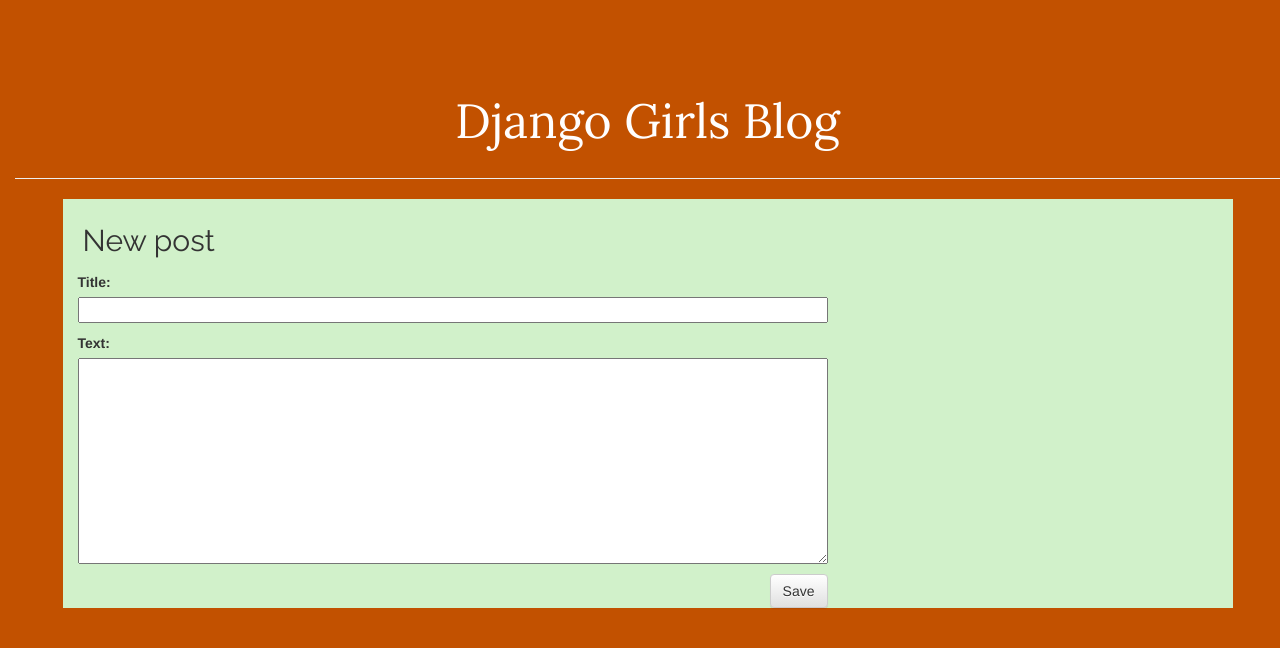
After one commit to Senkuprogrammeuse/DjangoGirls-My-first-Blog, a Django app: page /post/new/ in a window 1280 px wide. The commit adds this page. Shown: the top 648 px of the page. Run offline with Django 3.2, Linux system fonts and the light colour scheme; some libraries are stand-ins or nearby versions.

Commit message:
ahora se puede editar y agregar desde la pagina

```diff
--- /dev/null
+++ b/blog/forms.py
@@ -0,0 +1,9 @@
+from django import forms
+
+from .models import Post
+
+class PostForm(forms.ModelForm):
+
+    class Meta:
+        model = Post
+        fields = ('title', 'text',)
--- a/blog/static/css/blog.css
+++ b/blog/static/css/blog.css
@@ -37,7 +37,7 @@
 
 .date {
     color: #828282;
-    text-align: center;
+    text-align: right;
 }
 
 .save {
--- a/blog/templates/blog/base.html
+++ b/blog/templates/blog/base.html
@@ -12,6 +12,9 @@
     </head>
     <body>
         <div class="page-header">
+            {% if user.is_authenticated %}
+                <a href="{% url 'post_new' %}" class="top-menu"><span class="glyphicon glyphicon-plus"></span></a>
+            {% endif %}
             <h1><a href="/">Django Girls Blog</a></h1>
         </div>
         <div class="content container">
--- a/blog/templates/blog/post_detail.html
+++ b/blog/templates/blog/post_detail.html
@@ -7,6 +7,9 @@
                 {{ post.published_date }}
             </div>
         {% endif %}
+        {% if user.is_authenticated %}
+            <a class="btn btn-default" href="{% url 'post_edit' pk=post.pk %}"><span class="glyphicon glyphicon-pencil"></span></a>
+        {% endif %}
         <div class="postito">
             <h2>{{ post.title }}</h2>
             <p>{{ post.text|linebreaksbr }}</p>
--- /dev/null
+++ b/blog/templates/blog/post_edit.html
@@ -0,0 +1,9 @@
+{% extends 'blog/base.html' %}
+
+{% block content %}
+    <h2>New post</h2>
+    <form method="POST" class="post-form">{% csrf_token %}
+        {{ form.as_p }}
+        <button type="submit" class="save btn btn-default">Save</button>
+    </form>
+{% endblock %}
--- a/blog/urls.py
+++ b/blog/urls.py
@@ -4,4 +4,7 @@
 urlpatterns =[
     path('',views.post_list, name='post_list'),
     path('post/<int:pk>/', views.post_detail, name='post_detail'),
+    path('post/new/', views.post_new, name='post_new'),
+    path('post/<int:pk>/edit/', views.post_edit, name='post_edit'),
+
 ]
--- a/blog/views.py
+++ b/blog/views.py
@@ -2,6 +2,9 @@
 from .models import Post
 from django.utils import timezone
 from django.shortcuts import render, get_object_or_404
+from .forms import PostForm
+from django.shortcuts import redirect
+
 
 # Create your views here.
 def post_list(request):
@@ -10,3 +13,28 @@
 def post_detail(request, pk):
     post = get_object_or_404(Post, pk=pk)
     return render(request, 'blog/post_detail.html', {'post': post})
+def post_new(request):
+    if request.method == "POST":
+        form = PostForm(request.POST)
+        if form.is_valid():
+            post = form.save(commit=False)
+            post.author = request.user
+            post.published_date = timezone.now()
+            post.save()
+            return redirect('post_detail', pk=post.pk)
+    else:
+        form = PostForm()
+    return render(request, 'blog/post_edit.html', {'form': form})
+def post_edit(request, pk):
+    post = get_object_or_404(Post, pk=pk)
+    if request.method == "POST":
+        form = PostForm(request.POST, instance=post)
+        if form.is_valid():
+            post = form.save(commit=False)
+            post.author = request.user
+            post.published_date = timezone.now()
+            post.save()
+            return redirect('post_detail', pk=post.pk)
+    else:
+        form = PostForm(instance=post)
+    return render(request, 'blog/post_edit.html', {'form': form})
```
